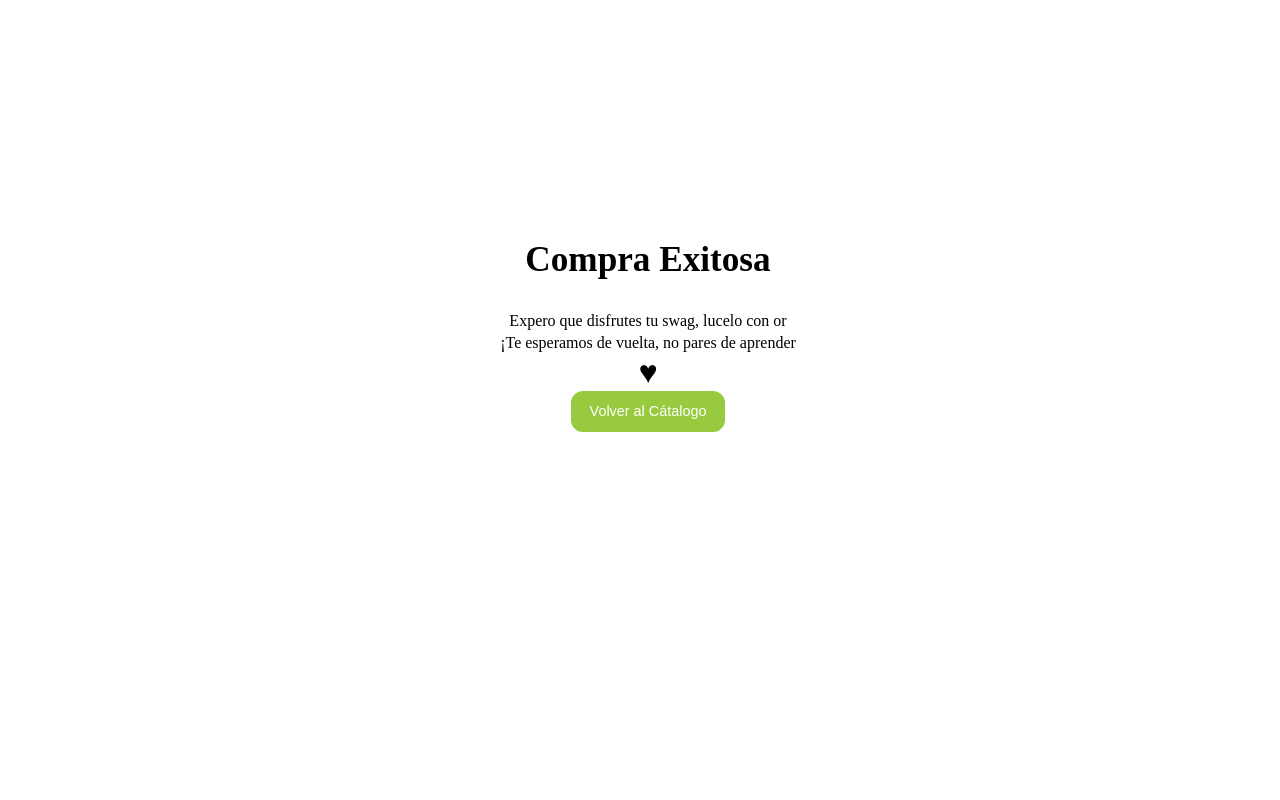
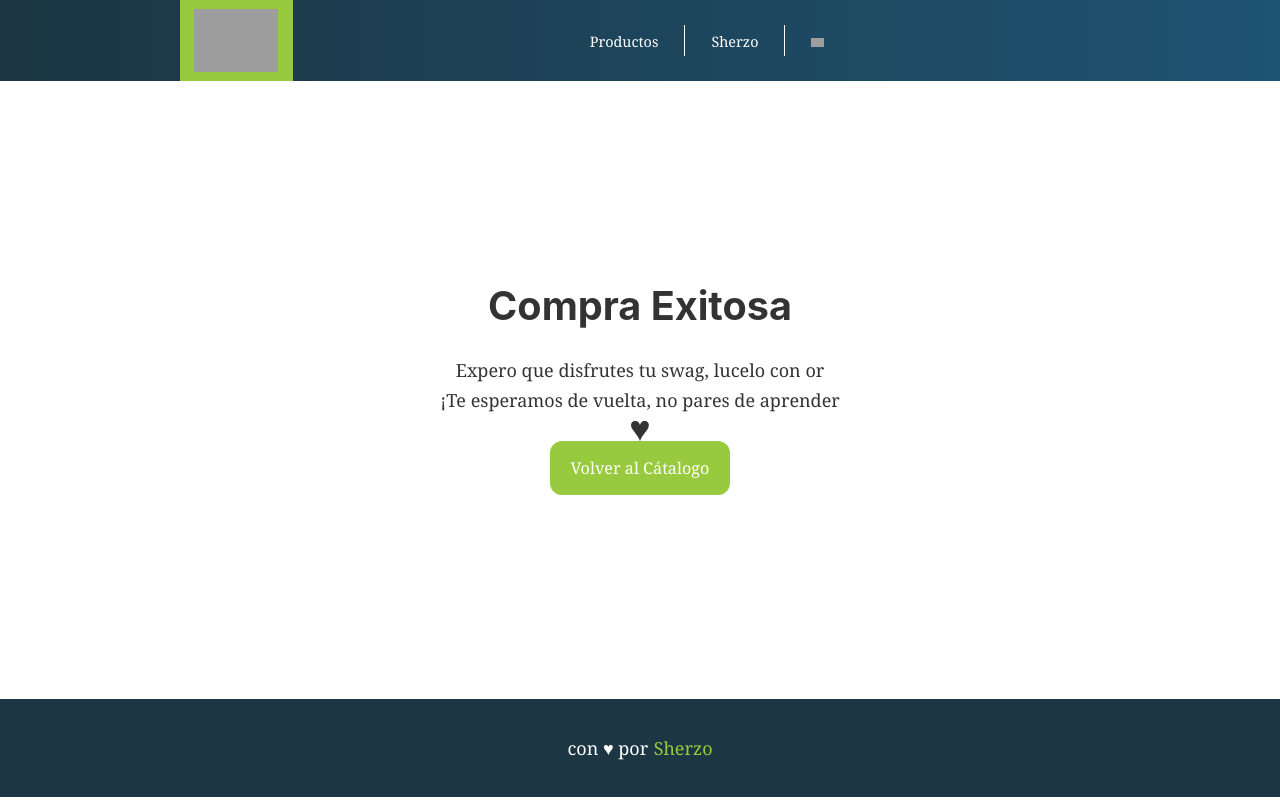
Before and after one commit to sherzo/sherzosawg, a Gatsby site: page /gracias in a window 1280 px wide. Built offline with nearby package versions, Linux system fonts and the light colour scheme; Gatsby itself is replaced by a stand-in of ours; grey boxes are pictures that could not be loaded.

Commit message:
📦 NEW: Class #3 - Configurando layout

```diff
--- a/gatsby-browser.js
+++ b/gatsby-browser.js
@@ -5,3 +5,8 @@
  */
 
 // You can delete this file if you're not using it
+
+const React = require('react')
+const Layout = require('./src/components/layout').default
+
+exports.wrapRootElement = ({ element }) => <Layout>{element}</Layout>
--- a/src/components/header.js
+++ b/src/components/header.js
@@ -1,21 +1,31 @@
 import { Link } from "gatsby"
 import PropTypes from "prop-types"
 import React from "react"
+import { MenuItem, StyledHeader } from '../styles/components'
 
 const Header = ({ siteTitle }) => (
-  <header
-    style={{
-      background: `rebeccapurple`,
-      marginBottom: `1.45rem`,
-    }}
-  >
-    <div
-      style={{
-        margin: `0 auto`,
-        maxWidth: 960,
-        padding: `1.45rem 1.0875rem`,
-      }}
-    >
+  <StyledHeader>
+    <Link to="/">
+      <img src="https://i.postimg.cc/6q3pg48v/Logo.png"  alt="logoplatziswag"/>
+    </Link>
+    <nav>
+      <ul>
+        <MenuItem margin>
+          <Link to="/">Productos</Link>
+        </MenuItem>
+        <MenuItem margin>
+          <a href="https://github.com/sherzo">Sherzo</a>
+        </MenuItem>
+        <MenuItem>
+          <Link to="/cart">
+            <span>
+              <img  src="https://i.postimg.cc/L6wpMxLt/cart.png" alt="cartlogo"/>
+            </span>
+          </Link>
+        </MenuItem>
+      </ul>
+    </nav>
+    <div>
       <h1 style={{ margin: 0 }}>
         <Link
           to="/"
@@ -28,7 +38,7 @@ const Header = ({ siteTitle }) => (
         </Link>
       </h1>
     </div>
-  </header>
+  </StyledHeader>
 )
 
 Header.propTypes = {
--- a/src/components/layout.js
+++ b/src/components/layout.js
@@ -7,42 +7,22 @@
 
 import React from "react"
 import PropTypes from "prop-types"
-import { StaticQuery, graphql } from "gatsby"
+import { Content, Footer } from '../styles/components'
 
 import Header from "./header"
+import './layout.css';
 
 const Layout = ({ children }) => (
-  <StaticQuery
-    query={graphql`
-      query SiteTitleQuery {
-        site {
-          siteMetadata {
-            title
-          }
-        }
-      }
-    `}
-    render={data => (
-      <>
-        <Header siteTitle={data.site.siteMetadata.title} />
-        <div
-          style={{
-            margin: `0 auto`,
-            maxWidth: 960,
-            padding: `0px 1.0875rem 1.45rem`,
-            paddingTop: 0,
-          }}
-        >
-          <main>{children}</main>
-          <footer>
-            © {new Date().getFullYear()}, Built with
-            {` `}
-            <a href="https://www.gatsbyjs.org">Gatsby</a>
-          </footer>
-        </div>
-      </>
-    )}
-  />
+  <>
+    <Header />
+    <Content>
+      <main>{children}</main>
+      <Footer>
+        con ♥ por
+        <a href="https://github.com/sherzo">Sherzo</a>
+      </Footer>
+    </Content>
+  </>
 )
 
 Layout.propTypes = {
--- a/src/pages/404.js
+++ b/src/pages/404.js
@@ -1,14 +1,13 @@
 import React from "react"
 
-import Layout from "../components/layout"
 import SEO from "../components/seo"
 
 const NotFoundPage = () => (
-  <Layout>
+  <>
     <SEO title="404: Not found" />
     <h1>NOT FOUND</h1>
     <p>You just hit a route that doesn&#39;t exist... the sadness.</p>
-  </Layout>
+  </>
 )
 
 export default NotFoundPage
--- a/src/pages/gracias.js
+++ b/src/pages/gracias.js
@@ -5,7 +5,7 @@ import {  SEO } from "../components"
 import { Button, Purchase } from "../styles/components"
 
 const Gracias = () => (
-  <div>
+  <>
     <SEO title="Compra exitosa" />
     <Purchase>
       <h2>Compra Exitosa</h2>
@@ -16,7 +16,7 @@ const Gracias = () => (
         <Button>Volver al Cátalogo</Button>
       </Link>
     </Purchase>
-  </div>
+  </>
 )
 
 export default Gracias
--- a/src/pages/index.js
+++ b/src/pages/index.js
@@ -1,17 +1,17 @@
 import React from "react"
 import { Link } from "gatsby"
 
-import { Layout, SEO, Jumbo } from "../components"
+import { SEO, Jumbo } from "../components"
 
 const IndexPage = () => (
-  <Layout>
+  <>
     <SEO title="Home" />
     <Jumbo />
     <h1>Hi people</h1>
     <p>Welcome to your new Gatsby site.</p>
     <p>Now go build something great.</p>
     <Link to="/gracias/">Go to gracias</Link>
-  </Layout>
+  </>
 )
 
 export default IndexPage
--- a/src/pages/page-2.js
+++ b/src/pages/page-2.js
@@ -1,16 +1,15 @@
 import React from "react"
 import { Link } from "gatsby"
 
-import Layout from "../components/layout"
 import SEO from "../components/seo"
 
 const SecondPage = () => (
-  <Layout>
+  <>
     <SEO title="Page two" />
     <h1>Hi from the second page</h1>
     <p>Welcome to page 2</p>
     <Link to="/">Go back to the homepage</Link>
-  </Layout>
+  </>
 )
 
 export default SecondPage
```
